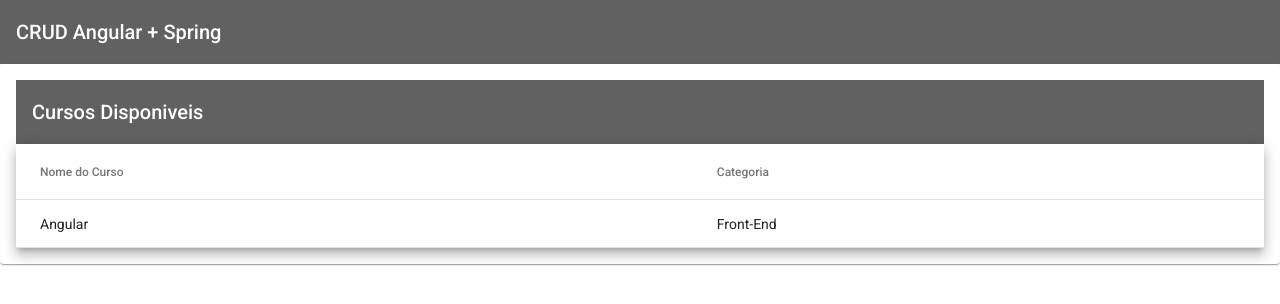
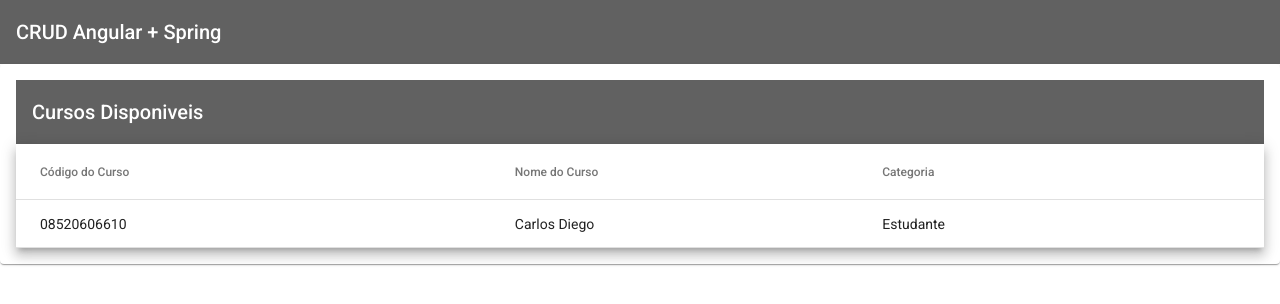
Before and after one commit to Carlos-Diego-Freitas/curso-angular-loiane, an Angular app in the folder crud-angular-spring/crud-angular/: page /courses in a window 1280 px wide. Shown: the top 304 px of the page. Built offline with nearby package versions, Linux system fonts and the light colour scheme.

Commit message:
commit para desmostracao

```diff
--- a/crud-angular-spring/crud-angular/src/app/courses/courses/courses.component.html
+++ b/crud-angular-spring/crud-angular/src/app/courses/courses/courses.component.html
@@ -10,6 +10,13 @@
         The actual rendered columns are set as a property on the row definition" -->
 
   <!-- Name Column -->
+  <ng-container matColumnDef="oid">
+    <th mat-header-cell *matHeaderCellDef> Código do Curso</th>
+    <td mat-cell *matCellDef="let course"> {{course.oid }} </td>
+  </ng-container>
+
+
+        <!-- Name Column -->
   <ng-container matColumnDef="name">
     <th mat-header-cell *matHeaderCellDef> Nome do Curso </th>
     <td mat-cell *matCellDef="let course"> {{course.name }} </td>
--- a/crud-angular-spring/crud-angular/src/app/courses/courses/courses.component.ts
+++ b/crud-angular-spring/crud-angular/src/app/courses/courses/courses.component.ts
@@ -10,9 +10,9 @@ import { Course } from '../model/course';
 export class CoursesComponent implements OnInit {
 
   courses: Course[] = [{
-    oid: '1', name: 'Angular', categoria: 'Front-End'
+    oid: '08520606610', name: 'Carlos Diego', categoria: 'Estudante'
   }];
-  displayedColumns = ['name', 'categoria']
+  displayedColumns = ['oid','name', 'categoria']
 
 
   constructor() { }
--- a/crud-angular-spring/crud-angular/src/index.html
+++ b/crud-angular-spring/crud-angular/src/index.html
@@ -2,7 +2,7 @@
 <html lang="en">
 <head>
   <meta charset="utf-8">
-  <title>CrudAngular</title>
+  <title>Sistema da Preifeitura</title>
   <base href="/">
   <meta name="viewport" content="width=device-width, initial-scale=1">
   <link rel="icon" type="image/x-icon" href="favicon.ico">
```
